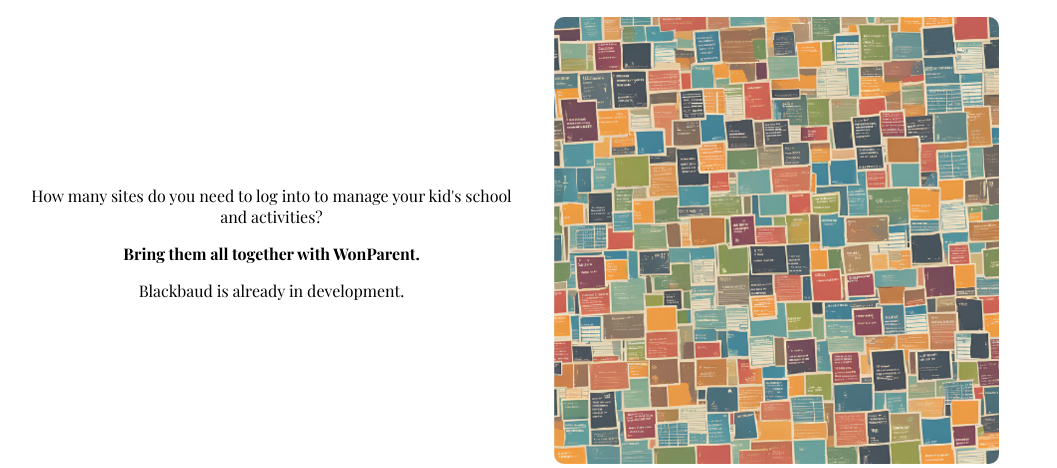
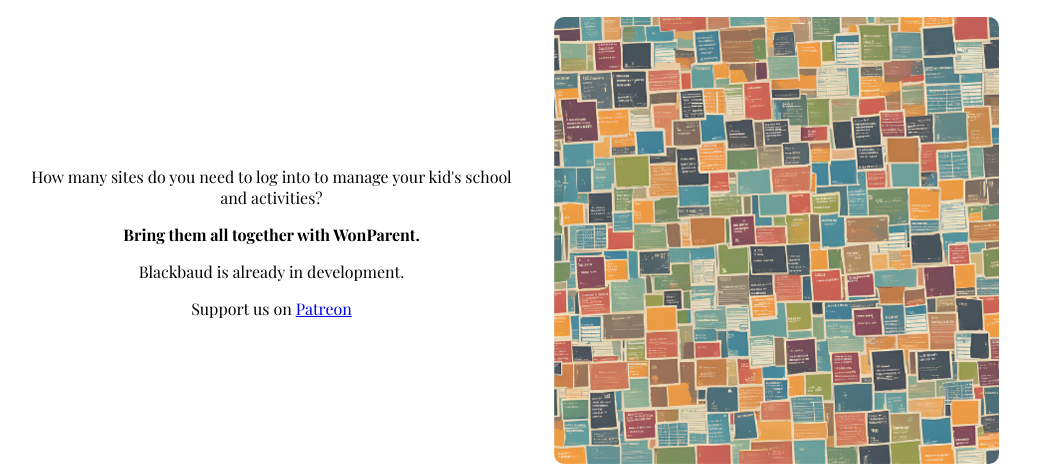
Before and after one commit to jeffbrattin/WonParent, a plain HTML site: page index.html in a window 1280 px wide. Shown: the part 623-1091 px from the top of the page, without its empty margins (116-1173 px from the left). Drawn offline with nearby package versions, Linux system fonts and the light colour scheme; no server answers.

Commit message:
comments: patreon link

```diff
--- a/index.html
+++ b/index.html
@@ -260,6 +260,7 @@ img {
                 <p>How many sites do you need to log into to manage your kid's school and activities?</p>
                 <p><strong>Bring them all together with WonParent.</strong></p>
                 <p>Blackbaud is already in development.</p>
+                <p>Support us on <a href="https://www.patreon.com/WonParent">Patreon</a></p>
             </div>
             <div class="column">
                 <img src="./Images/sticky.png" alt="Sticky Notes">
```
